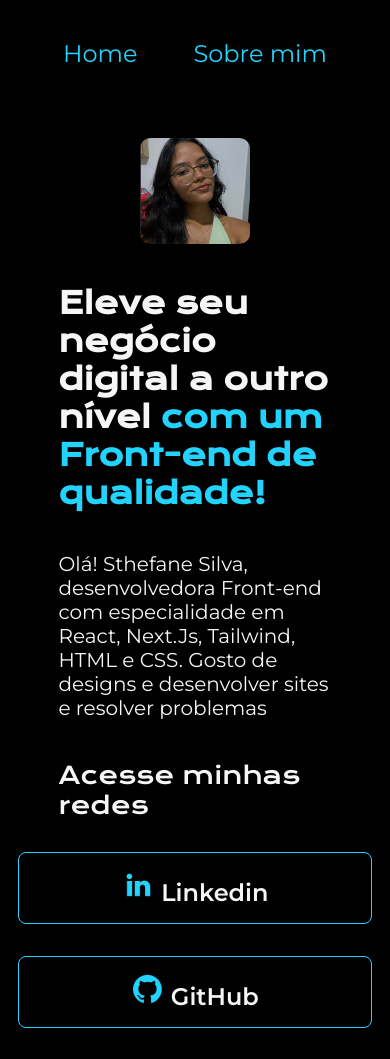
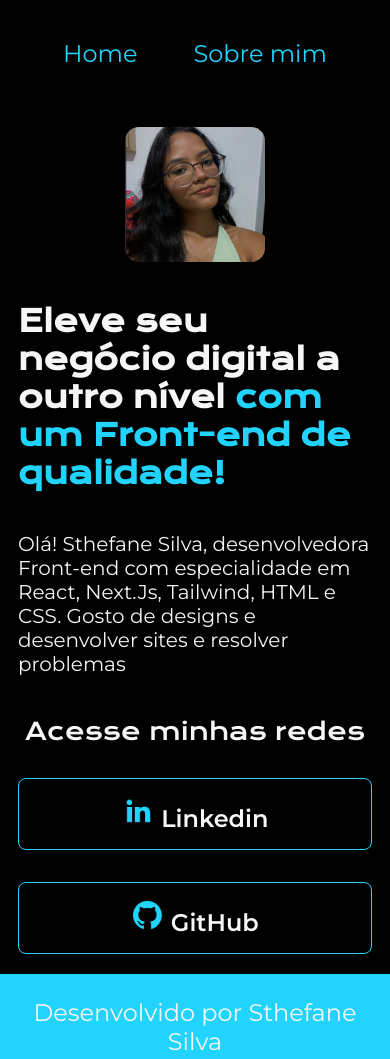
Before and after one commit to sthedsyl/Portfolio-basico, a plain HTML site: page index.html in a window 390 px wide. Shown: the top 1059 px of the page. Drawn offline with nearby package versions, Linux system fonts and the light colour scheme.

Commit message:
atualização de texto e imagem responsivos que se adaptam a qualquer tamanho de tela

```diff
--- a/style/style.css
+++ b/style/style.css
@@ -33,13 +33,13 @@ body{
 }
 
 .apresentacao{
-    margin: 8% 15%;
+    padding: 5% 15%;
     display: flex;
     align-items: center;
     justify-content: space-between;
 }
 .apresentacao__conteudo{
-    width: 615px;
+    width: 50%;
     display: flex;
     flex-direction: column;
     gap: 40px;
@@ -110,12 +110,12 @@ body{
     }
 
     .apresentacao{
-
+        padding: 5%;
         flex-direction: column-reverse;
         gap: 40px;
     }
     .apresentacao__conteudo{
-        width: 100%;
+        width: auto;
     }
 
     .minha-foto{
```
